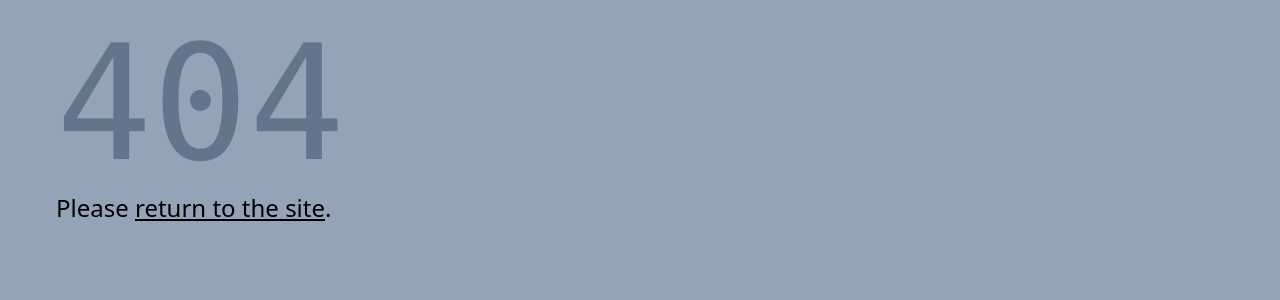
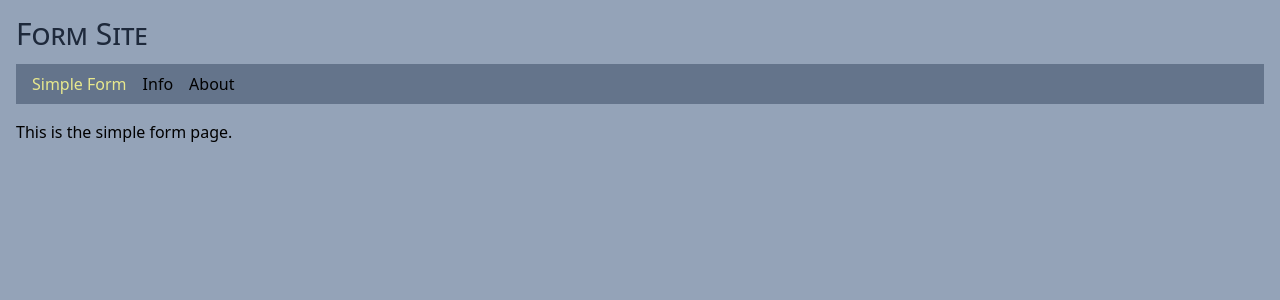
Before and after one commit to edwardtanguay/et873-vite-react-site-json-server, a React (Vite) app: page /simple-form in a window 1280 px wide. Before the commit this address had no page. Shown: the top 300 px of the page. Built offline with nearby package versions, Linux system fonts and the light colour scheme.

Commit message:
simpleform page created

```diff
--- a/index.html
+++ b/index.html
@@ -4,7 +4,7 @@
 		<meta charset="UTF-8" />
 		<link rel="icon" type="image/svg+xml" href="/vite.svg" />
 		<meta name="viewport" content="width=device-width, initial-scale=1.0" />
-		<title>Info Site</title>
+		<title>Form Site</title>
 		<style>
 			body {
 				background-color: #94a3b8;
--- a/src/components/Header.tsx
+++ b/src/components/Header.tsx
@@ -3,7 +3,7 @@ import { Nav } from "./Nav";
 export const Header = () => {
 	return (
 		<>
-			<h1 className="text-3xl mb-3 text-slate-800">Info Site</h1>
+			<h1 className="text-3xl mb-3 text-slate-800">Form Site</h1>
 			<Nav/>
 		</>
 	);
--- a/src/components/Nav.tsx
+++ b/src/components/Nav.tsx
@@ -3,7 +3,7 @@ import { NavLink } from "react-router-dom";
 export const Nav = () => {
 	return <nav>
 		<ul className="flex gap-4 bg-slate-500 px-4 py-2 content">
-			<li><NavLink to="/welcome">Welcome</NavLink></li>
+			<li><NavLink to="/simple-form">Simple Form</NavLink></li>
 			<li><NavLink to="/info">Info</NavLink></li>
 			<li><NavLink to="/about">About</NavLink></li>
 		</ul>
--- /dev/null
+++ b/src/pages/PageSimpleForm.tsx
@@ -0,0 +1,5 @@
+export const PageSimpleForm = () => {
+	return (
+		<p>This is the simple form page.</p>
+	)
+}
--- a/src/pages/PageWelcome.tsx
+++ /dev/null
@@ -1,5 +0,0 @@
-export const PageWelcome = () => {
-	return (
-		<p>This is the welcome page.</p>
-	)
-}
```
Also changed, not shown: src/main.tsx (+4 -4 lines).
